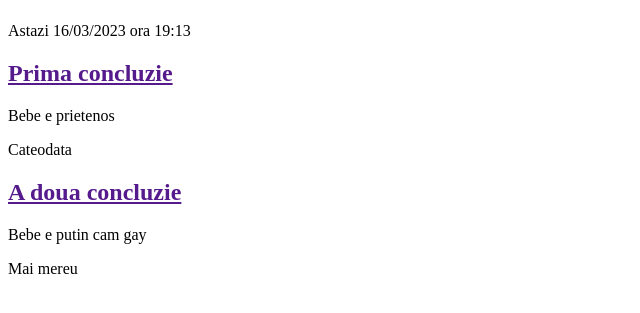
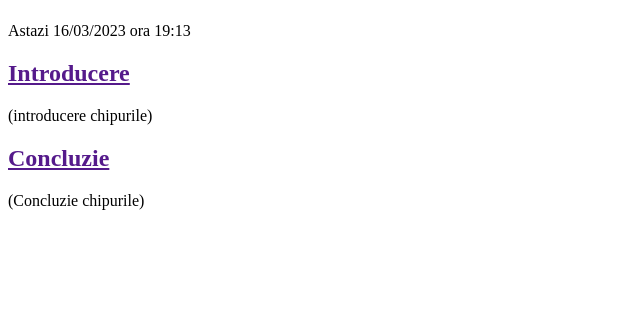
Before and after one commit to stefanvladu18/my-first-blog, a Django app: page / in a window 1280 px wide. Shown: the part 58-371 px from the top of the page, without its empty margins (0-640 px from the left). Run offline with Django 3.2, Linux system fonts and the light colour scheme.

Commit message:
Changed the HTML for the site.

```diff
--- a/blog/templates/blog/post_list.html
+++ b/blog/templates/blog/post_list.html
@@ -10,15 +10,13 @@
 
         <article>
             <time>Astazi 16/03/2023 ora 19:13</time>
-            <h2><a href="">Prima concluzie</a></h2>
-            <p>Bebe e prietenos</p>
+            <h2><a href="">Introducere</a></h2>
+            <p>(introducere chipurile)</p>
         </article>
 
         <article>
-            <time>Cateodata</time>
-            <h2><a href="">A doua concluzie</a></h2>
-            <p>Bebe e putin cam gay</p>
-            <time> Mai mereu </time>
+            <h2><a href="">Concluzie</a></h2>
+            <p>(Concluzie chipurile)</p>
         </article>
     </body>
 </html>
```
